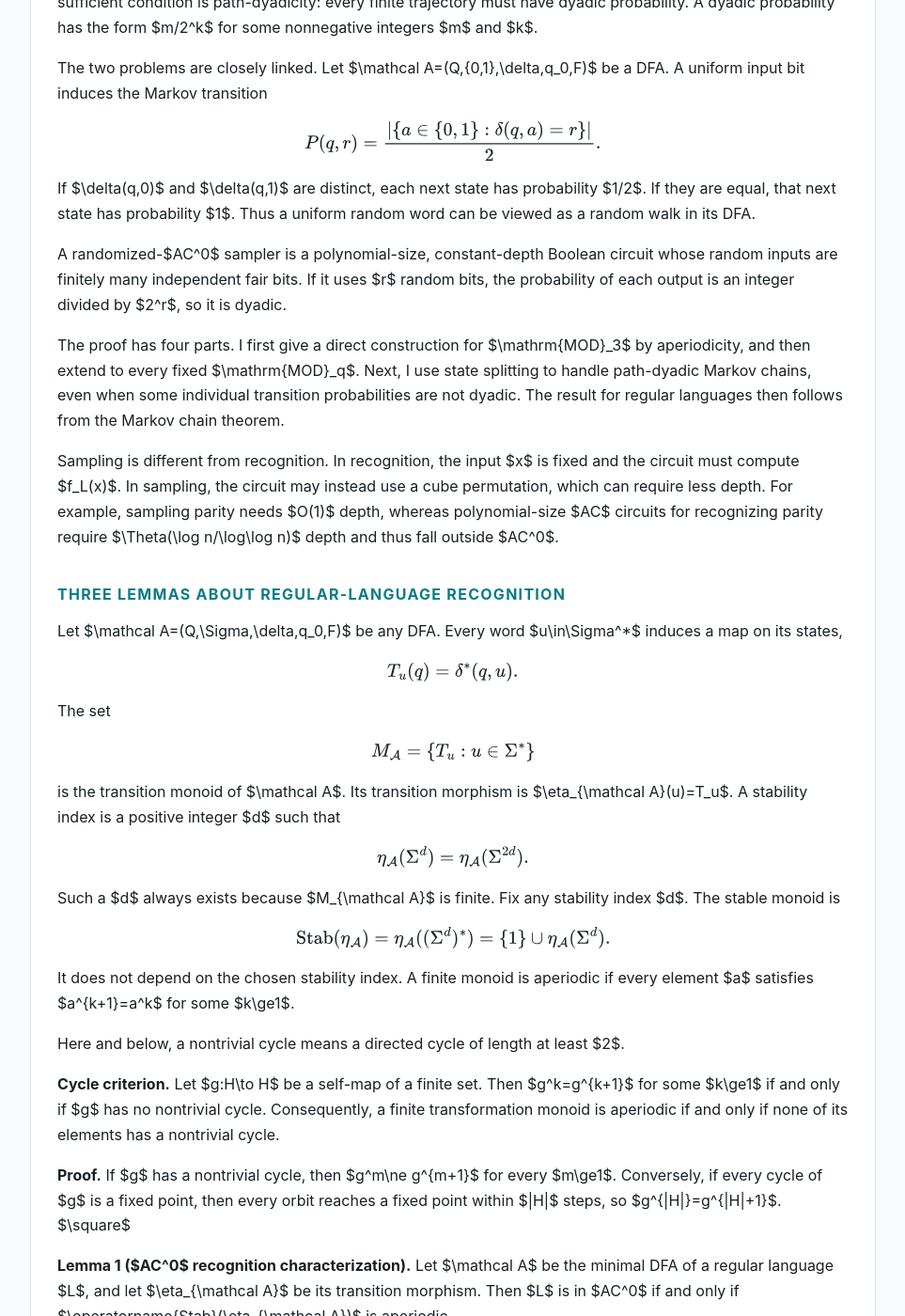
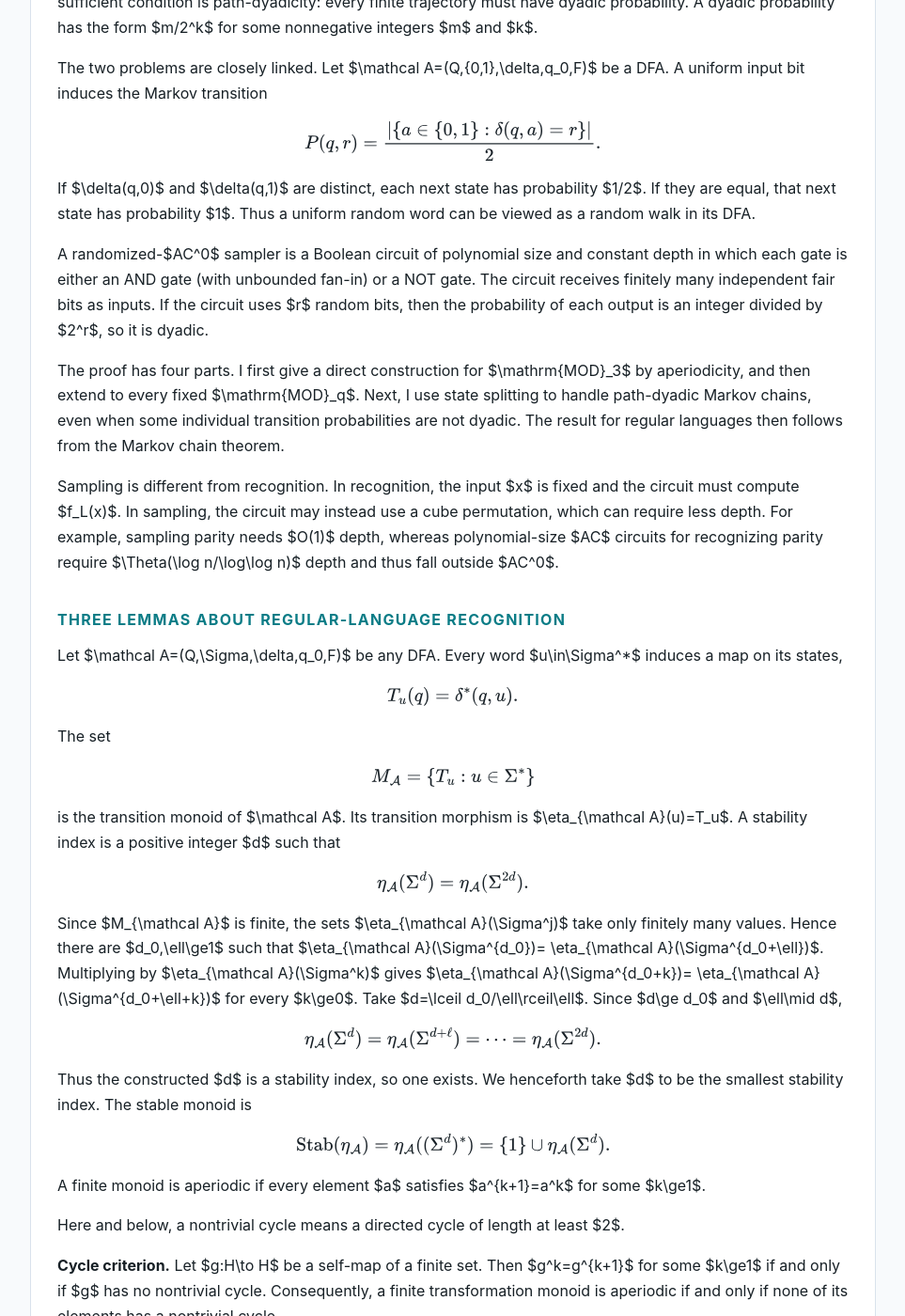
Before and after one commit to ezoicoder/ezoicoder.github.io, a Jekyll site: the page built from _posts/2026-08-09-exact-ac0-sampling-markov-chains.md, in a window 1280 px wide and 1400 px high, scrolled down 781 px. Shown: the whole window at 94% size, without its empty margins (158-1121 px from the left). Built offline with Jekyll 4.4.1, drawn with Linux system fonts in a browser that asks for light colours; some of the changed text lies outside the part shown.

Commit message:
Refine exact sampling exposition and stability proof

```diff
--- a/_posts/2026-08-09-exact-ac0-sampling-markov-chains.md
+++ b/_posts/2026-08-09-exact-ac0-sampling-markov-chains.md
@@ -52,10 +52,11 @@ If $\delta(q,0)$ and $\delta(q,1)$ are distinct, each next state has
 probability $1/2$. If they are equal, that next state has probability $1$.
 Thus a uniform random word can be viewed as a random walk in its DFA.
 
-A randomized-$AC^0$ sampler is a polynomial-size, constant-depth Boolean
-circuit whose random inputs are finitely many independent fair bits. If it uses
-$r$ random bits, the probability of each output is an integer divided by
-$2^r$, so it is dyadic.
+A randomized-$AC^0$ sampler is a Boolean circuit of polynomial size and
+constant depth in which each gate is either an AND gate (with unbounded fan-in)
+or a NOT gate. The circuit receives finitely many independent fair bits as
+inputs. If the circuit uses $r$ random bits, then the probability of each output
+is an integer divided by $2^r$, so it is dyadic.
 
 The proof has four parts. I first give a direct construction for
 $\mathrm{MOD}_3$ by aperiodicity, and then extend to every fixed
@@ -94,8 +95,25 @@ $$
 \eta_{\mathcal A}(\Sigma^d)=\eta_{\mathcal A}(\Sigma^{2d}).
 $$
 
-Such a $d$ always exists because $M_{\mathcal A}$ is finite. Fix any stability
-index $d$. The stable monoid is
+Since $M_{\mathcal A}$ is finite, the sets
+$\eta_{\mathcal A}(\Sigma^j)$ take only finitely many values. Hence there are
+$d_0,\ell\ge1$ such that
+$\eta_{\mathcal A}(\Sigma^{d_0})=
+\eta_{\mathcal A}(\Sigma^{d_0+\ell})$. Multiplying by
+$\eta_{\mathcal A}(\Sigma^k)$ gives
+$\eta_{\mathcal A}(\Sigma^{d_0+k})=
+\eta_{\mathcal A}(\Sigma^{d_0+\ell+k})$ for every $k\ge0$. Take
+$d=\lceil d_0/\ell\rceil\ell$. Since $d\ge d_0$ and $\ell\mid d$,
+
+$$
+\eta_{\mathcal A}(\Sigma^d)
+=\eta_{\mathcal A}(\Sigma^{d+\ell})
+=\cdots
+=\eta_{\mathcal A}(\Sigma^{2d}).
+$$
+
+Thus the constructed $d$ is a stability index, so one exists. We henceforth
+take $d$ to be the smallest stability index. The stable monoid is
 
 $$
 \operatorname{Stab}(\eta_{\mathcal A})
@@ -105,8 +123,8 @@ $$
 \{1\}\cup\eta_{\mathcal A}(\Sigma^d).
 $$
 
-It does not depend on the chosen stability index. A finite monoid is
-aperiodic if every element $a$ satisfies $a^{k+1}=a^k$ for some $k\ge1$.
+A finite monoid is aperiodic if every element $a$ satisfies $a^{k+1}=a^k$ for
+some $k\ge1$.
 
 Here and below, a nontrivial cycle means a directed cycle of length at least
 $2$.
@@ -774,6 +792,9 @@ the $27$ transformations on $Q$ shows that every census generated by an
 aperiodic monoid on these three states has real spectrum, so it cannot realize
 $T^b$.
 
+For more details, see
+[Appendix A](#appendix-a-spectral-certificate-for-the-three-state-obstruction).
+
 ## Markov trajectories
 
 Fix a finite Markov chain
@@ -840,13 +861,10 @@ $$
 P_{\mathrm{bool}}(q,t)=\mathbf 1[P(q,t)>0],
 $$
 
-with powers taken over the Boolean semiring. Since these powers take only
-finitely many values, there are $a_0,\ell\ge1$ such that
-$P_{\mathrm{bool}}^{a_0}=P_{\mathrm{bool}}^{a_0+\ell}$. Take
-$a=\lceil a_0/\ell\rceil\ell$. Then
-$P_{\mathrm{bool}}^a=P_{\mathrm{bool}}^{2a}$.
-Set $P_{\mathrm{aperiodic}}:=P_{\mathrm{bool}}^a$; this Boolean matrix is
-idempotent.
+with powers taken over the Boolean semiring. By the same finite-periodicity
+argument as for stability indices, choose $a\ge1$ such that
+$P_{\mathrm{bool}}^a=P_{\mathrm{bool}}^{2a}$. Set
+$P_{\mathrm{aperiodic}}:=P_{\mathrm{bool}}^a$; this Boolean matrix is idempotent.
 
 Now choose $s\ge1$ such that every $P(q,t)$ is an integer multiple of
 $2^{-s}$, and set
@@ -1110,8 +1128,8 @@ $$
 
 This allows us to assign a different seed to every internal transition
 $h_q\to h_t$, with $q,t\in C$. Thus each seed induces at most one transition
-inside $C$. The corresponding block-cube permutations are constructed in the
-same way.
+inside $C$, and any composition does as well. The corresponding block-cube
+permutations are constructed in the same way.
 
 By the cycle criterion, the seed-generated monoid is aperiodic.
 
```
Also changed, not shown: other parts of _posts/2026-08-09-exact-ac0-sampling-markov-chains.md (+4 -4 lines).
